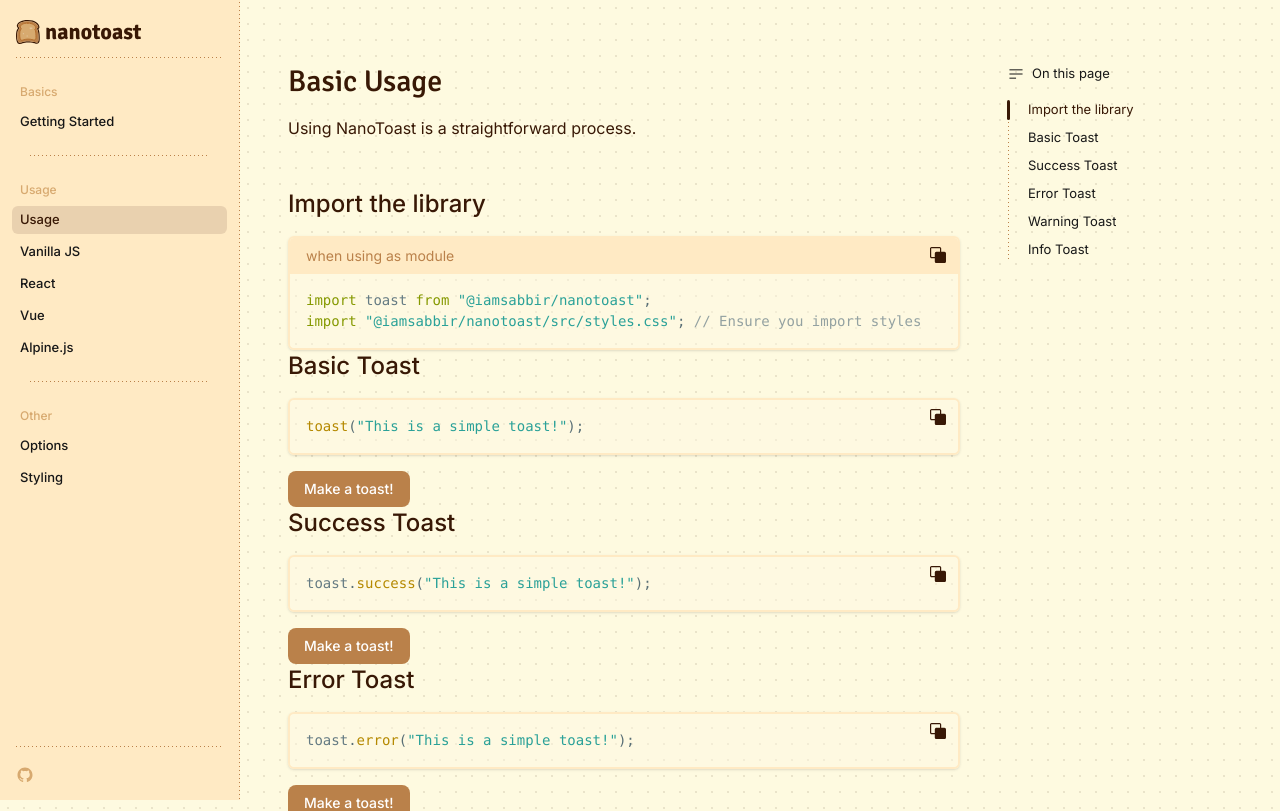
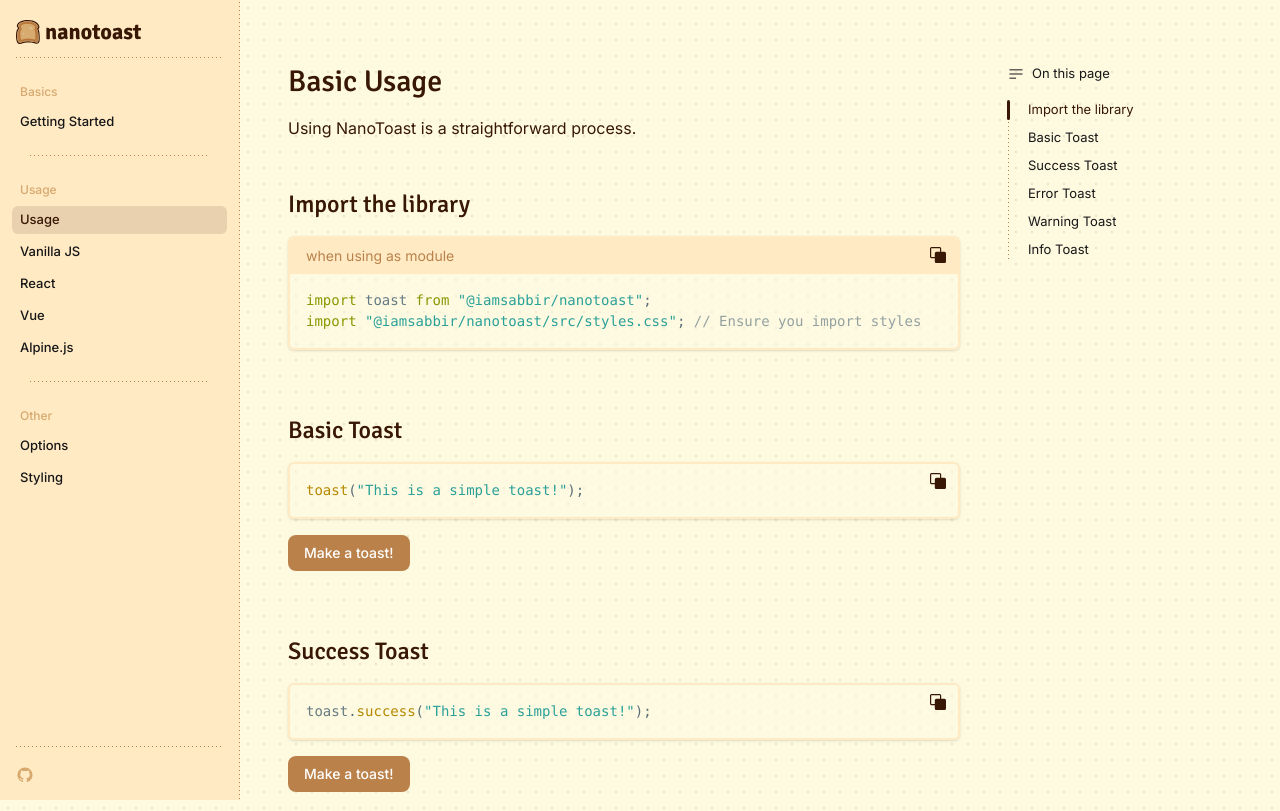
Before and after one commit to sh-sabbir/nanotoast-doc, a Next.js app: page /usage in a window 1280 px wide. Shown: the top 811 px of the page. Built offline with nearby package versions, Linux system fonts and the light colour scheme; a small style sheet from the web is missing.

Commit message:
fix: section component spacing

```diff
--- a/src/components/Section.tsx
+++ b/src/components/Section.tsx
@@ -15,8 +15,8 @@
     const sectionId = id || slugify(title);
 
     return (
-        <section id={sectionId} className="scroll-mt-8">
-            <h2 className="text-2xl font-medium mb-4">{title}</h2>
+        <section id={sectionId} className="scroll-mt-8 mb-16 mt-12">
+            <h2 className="text-2xl font-title font-medium mb-4">{title}</h2>
             {children}
         </section>
     );
```
